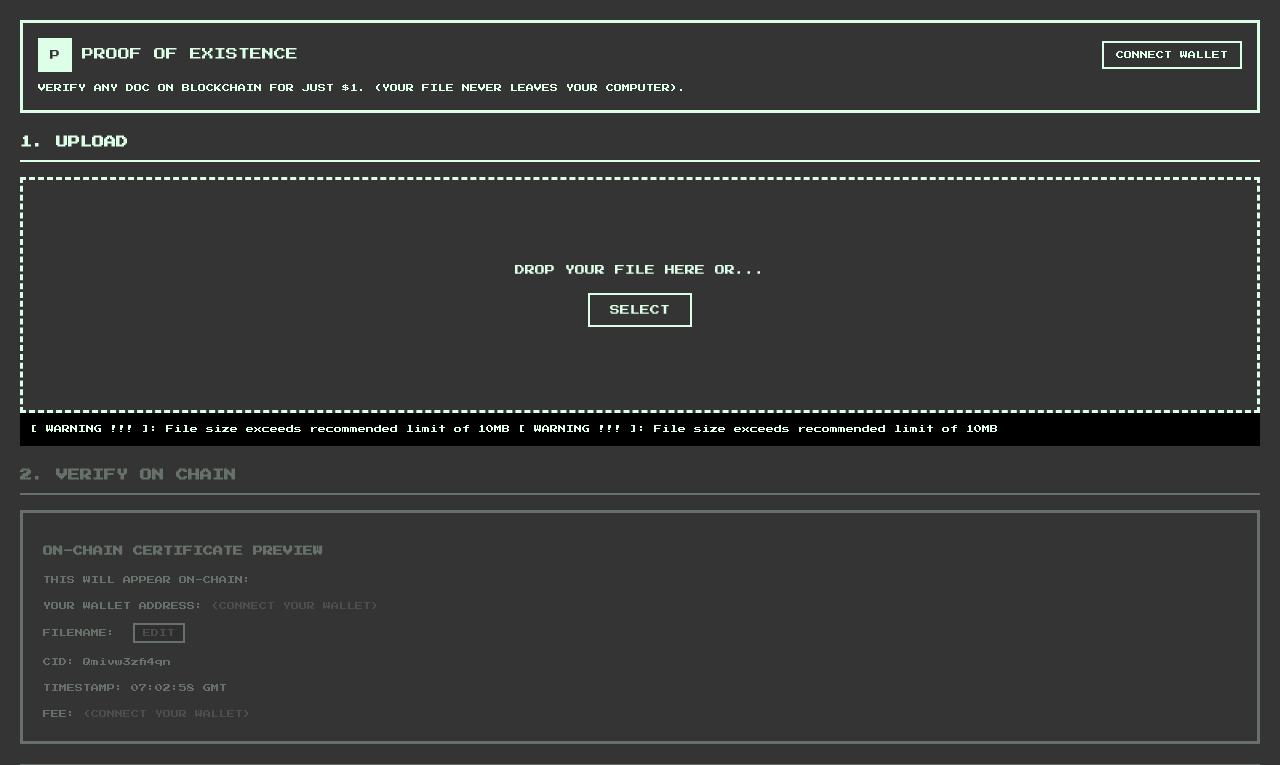
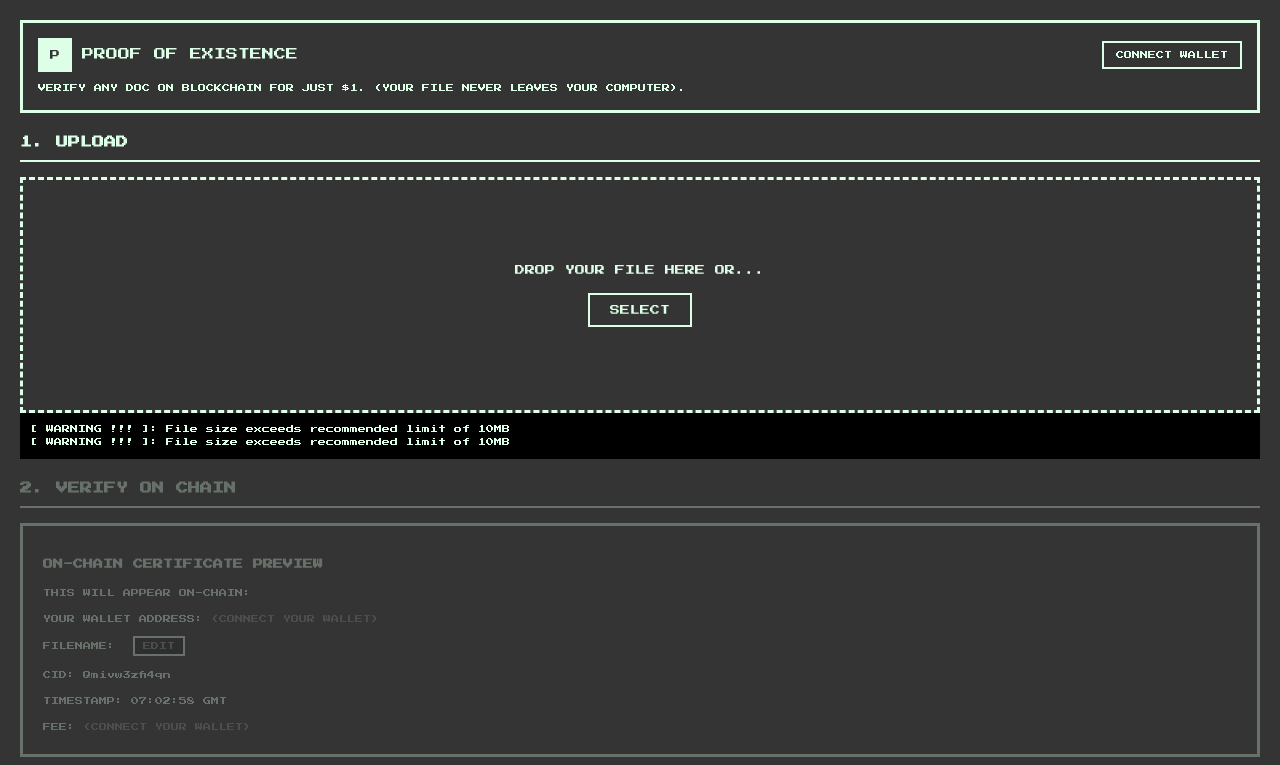
Before and after one commit to self-reality/verifier, a Next.js app in the folder web/: page / in a window 1280 px wide. Shown: the top 765 px of the page. Built offline with nearby package versions, Linux system fonts and the light colour scheme.

Commit message:
Multiple lines in messages

```diff
--- a/web/styles/globals.css
+++ b/web/styles/globals.css
@@ -240,4 +240,5 @@ body {
   font-size: var(--font-size-xs);
   margin-bottom: var(--spacing-xl);
   word-break: break-word;
+  white-space: pre-line;
 }
```
